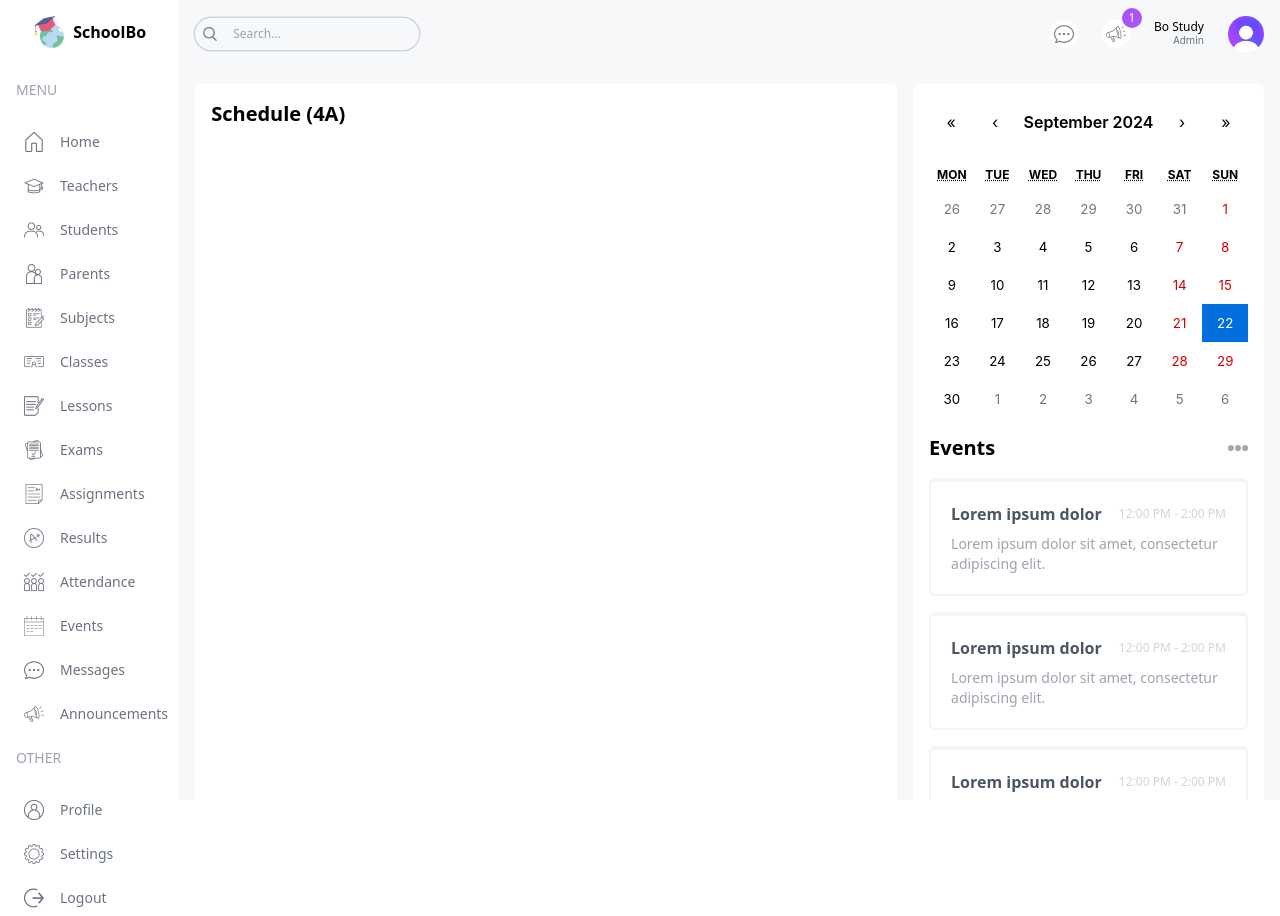
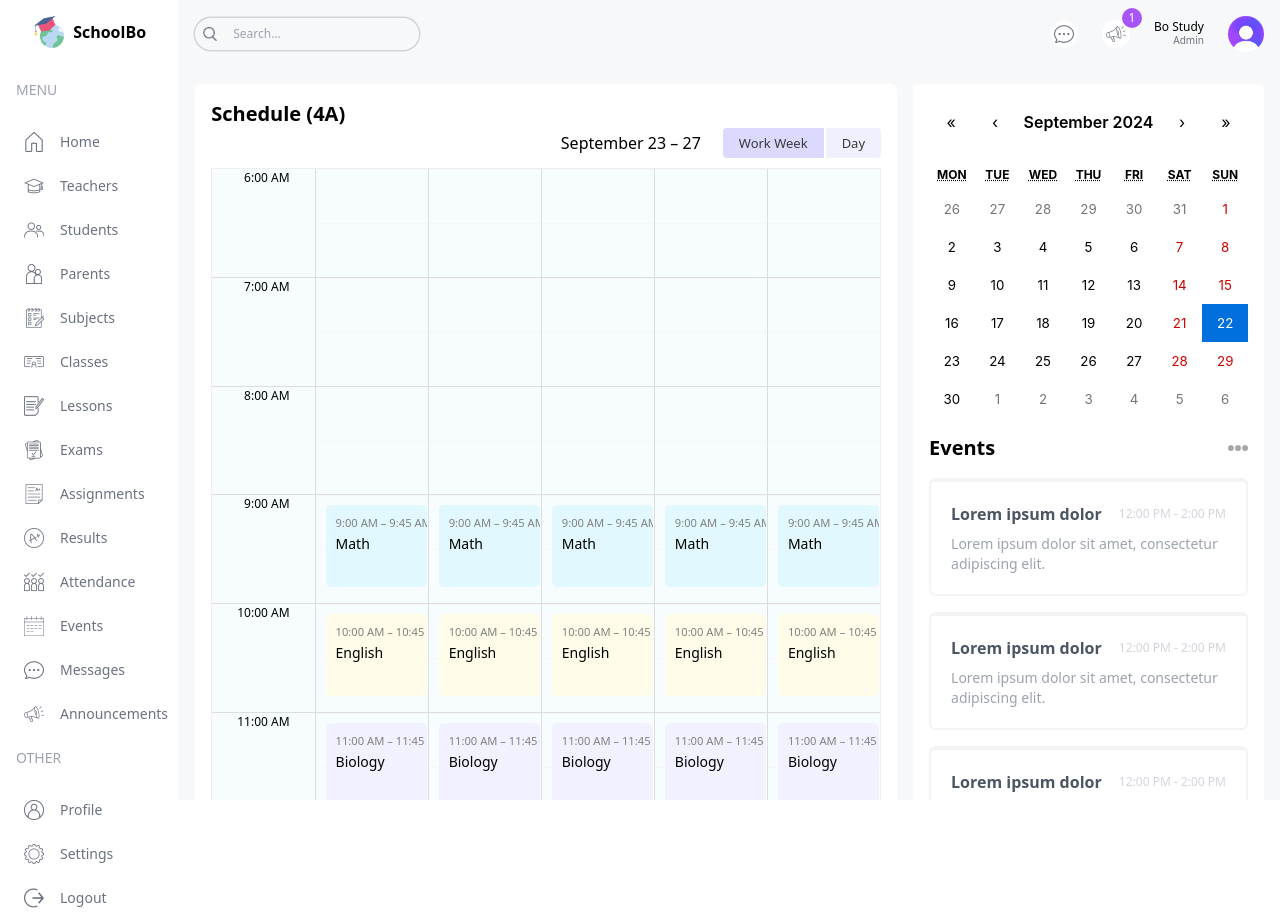
Before and after one commit to Bostudy26/SMD-UID, a Next.js app: page /student in a window 1280 px wide. Built offline with nearby package versions, Linux system fonts and the light colour scheme.

Commit message:
Feat: Layout teacher/parents/students / BigCalender

```diff
--- a/package.json
+++ b/package.json
@@ -10,6 +10,7 @@
   },
   "dependencies": {
     "@types/react-big-calendar": "^1.8.11",
+    "moment": "^2.30.1",
     "next": "14.2.13",
     "react": "^18",
     "react-big-calendar": "^1.14.1",
--- a/src/app/(dashboard)/layout.tsx
+++ b/src/app/(dashboard)/layout.tsx
@@ -20,7 +20,7 @@
         <Menu />
       </div>
       {/* RIGHT */}
-      <div className="w-[86%] md:w-[92%] lg:w-[84%] xl:w-[86%] bg-[#F7F8FA] overflow-scroll">
+      <div className="w-[86%] md:w-[92%] lg:w-[84%] xl:w-[86%] bg-[#F7F8FA] overflow-scroll flex flex-col">
         <Navbar />
         {children}
       </div>
--- a/src/app/(dashboard)/parent/page.tsx
+++ b/src/app/(dashboard)/parent/page.tsx
@@ -1,9 +1,22 @@
-import React from 'react'
+import Announcements from "@/components/Announcements";
+import BigCalendar from "@/components/BigCalender";
 
 const ParentPage = () => {
   return (
-    <div>ParentPage</div>
-  )
-}
+    <div className="flex-1 p-4 flex gap-4 flex-col xl:flex-row">
+      {/* LEFT */}
+      <div className="w-full xl:w-2/3">
+        <div className="h-full bg-white p-4 rounded-md">
+          <h1 className="text-xl font-semibold">Schedule (Bo Study)</h1>
+          <BigCalendar />
+        </div>
+      </div>
+      {/* RIGHT */}
+      <div className="w-full xl:w-1/3 flex flex-col gap-8">
+        <Announcements />
+      </div>
+    </div>
+  );
+};
 
-export default ParentPage
+export default ParentPage;
--- a/src/app/(dashboard)/student/page.tsx
+++ b/src/app/(dashboard)/student/page.tsx
@@ -1,4 +1,5 @@
 import Announcements from "@/components/Announcements";
+import BigCalendar from "@/components/BigCalender";
 import EventCalendar from "@/components/EventCalendar";
 
 const StudentPage = () => {
@@ -8,6 +9,7 @@
       <div className="w-full xl:w-2/3">
         <div className="h-full bg-white p-4 rounded-md">
           <h1 className="text-xl font-semibold">Schedule (4A)</h1>
+          <BigCalendar/>
         </div>
       </div>
       {/* RIGHT */}
--- a/src/app/(dashboard)/teacher/page.tsx
+++ b/src/app/(dashboard)/teacher/page.tsx
@@ -1,9 +1,22 @@
-import React from 'react'
+import Announcements from "@/components/Announcements";
+import BigCalendar from "@/components/BigCalender";
 
 const TeacherPage = () => {
   return (
-    <div>TeacherPage</div>
-  )
-}
+    <div className="flex-1 p-4 flex gap-4 flex-col xl:flex-row">
+      {/* LEFT */}
+      <div className="w-full xl:w-2/3">
+        <div className="h-full bg-white p-4 rounded-md">
+          <h1 className="text-xl font-semibold">Schedule</h1>
+          <BigCalendar />
+        </div>
+      </div>
+      {/* RIGHT */}
+      <div className="w-full xl:w-1/3 flex flex-col gap-8">
+        <Announcements />
+      </div>
+    </div>
+  );
+};
 
-export default TeacherPage
+export default TeacherPage;
--- a/src/app/globals.css
+++ b/src/app/globals.css
@@ -17,3 +17,93 @@
     background-color: #C3EBFA !important;
     color: black !important;
 }
+
+.rbc-btn-group:first-child {
+    display: none !important;
+  }
+
+  .rbc-toolbar-label {
+    text-align: right !important;
+    padding: 0px 20px !important;
+  }
+
+  .rbc-btn-group:last-child {
+    font-size: 13px !important;
+  }
+
+  .rbc-btn-group:last-child button {
+    border: none !important;
+    background-color: #f1f0ff !important;
+    margin-left: 2px !important;
+  }
+
+  .rbc-toolbar button.rbc-active {
+    background-color: #dbdafe !important;
+    box-shadow: none !important;
+  }
+
+  .rbc-time-view {
+    border-color: #eee !important;
+  }
+
+  .rbc-time-header {
+    display: none !important;
+  }
+
+  .rbc-time-content {
+    border: none !important;
+  }
+
+  .rbc-time-gutter.rbc-time-column {
+    font-size: 12px !important;
+  }
+
+  .rbc-time-gutter.rbc-time-column .rbc-timeslot-group {
+    padding: 0px 20px !important;
+  }
+
+  .rbc-timeslot-group {
+    background-color: #f7fdff !important;
+  }
+
+  .rbc-day-slot {
+    font-size: 14px !important;
+  }
+
+  .rbc-event {
+    border: none !important;
+    color: black !important;
+    padding: 10px !important;
+    margin: 10px !important;
+    width: 99% !important;
+  }
+
+  .rbc-event:nth-child(1) {
+    background-color: #e2f8ff !important;
+  }
+  .rbc-event:nth-child(2) {
+    background-color: #fefce8 !important;
+  }
+  .rbc-event:nth-child(3) {
+    background-color: #f2f1ff !important;
+  }
+  .rbc-event:nth-child(4) {
+    background-color: #fdf2fb !important;
+  }
+  .rbc-event:nth-child(5) {
+    background-color: #e2f8ff !important;
+  }
+  .rbc-event:nth-child(6) {
+    background-color: #fefce8 !important;
+  }
+  .rbc-event:nth-child(7) {
+    background-color: #f2f1ff !important;
+  }
+  .rbc-event:nth-child(8) {
+    background-color: #fdf2fb !important;
+  }
+
+  .rbc-event-label{
+    color: gray !important;
+    margin-bottom: 5px;
+  }
--- /dev/null
+++ b/src/components/BigCalender.tsx
@@ -0,0 +1,34 @@
+"use client";
+
+import { Calendar, momentLocalizer, View, Views } from "react-big-calendar";
+import moment from "moment";
+import { calendarEvents } from "@/lib/data";
+import "react-big-calendar/lib/css/react-big-calendar.css";
+import { useState } from "react";
+
+const localizer = momentLocalizer(moment);
+
+const BigCalendar = () => {
+  const [view, setView] = useState<View>(Views.WORK_WEEK);
+
+  const handleOnChangeView = (selectedView: View) => {
+    setView(selectedView);
+  };
+
+  return (
+    <Calendar
+      localizer={localizer}
+      events={calendarEvents}
+      startAccessor="start"
+      endAccessor="end"
+      views={["work_week", "day"]}
+      view={view}
+      style={{ height: "98%" }}
+      onView={handleOnChangeView}
+      min={new Date(2025, 1, 0, 6, 0, 0)}
+      max={new Date(2025, 1, 0, 17, 0, 0)}
+    />
+  );
+};
+
+export default BigCalendar;
--- a/src/lib/data.ts
+++ b/src/lib/data.ts
@@ -921,143 +921,169 @@
   {
     title: "Math",
     allDay: false,
-    start: new Date(2024, 7, 12, 8, 0),
-    end: new Date(2024, 7, 12, 8, 45),
+    start: new Date(2024, 8, 23, 9, 0),
+    end: new Date(2024, 8, 23, 9, 45),
   },
   {
     title: "English",
     allDay: false,
-    start: new Date(2024, 7, 12, 9, 0),
-    end: new Date(2024, 7, 12, 9, 45),
+    start: new Date(2024, 8, 23, 10, 0),
+    end: new Date(2024, 8, 23, 10, 45),
   },
   {
     title: "Biology",
     allDay: false,
-    start: new Date(2024, 7, 12, 10, 0),
-    end: new Date(2024, 7, 12, 10, 45),
+    start: new Date(2024, 8, 23, 11, 0),
+    end: new Date(2024, 8, 23, 11, 45),
   },
   {
     title: "Physics",
     allDay: false,
-    start: new Date(2024, 7, 12, 11, 0),
-    end: new Date(2024, 7, 12, 11, 45),
+    start: new Date(2024, 8, 23, 12, 0),
+    end: new Date(2024, 8, 23, 12, 45),
   },
   {
     title: "Chemistry",
     allDay: false,
-    start: new Date(2024, 7, 12, 13, 0),
-    end: new Date(2024, 7, 12, 13, 45),
+    start: new Date(2024, 8, 23, 13, 0),
+    end: new Date(2024, 8, 23, 13, 45),
   },
   {
     title: "History",
     allDay: false,
-    start: new Date(2024, 7, 12, 14, 0),
-    end: new Date(2024, 7, 12, 14, 45),
+    start: new Date(2024, 8, 23, 14, 0),
+    end: new Date(2024, 8, 23, 14, 45),
+  },
+  {
+    title: "Math",
+    allDay: false,
+    start: new Date(2024, 8, 24, 9, 0),
+    end: new Date(2024, 8, 24, 9, 45),
   },
   {
     title: "English",
     allDay: false,
-    start: new Date(2024, 7, 13, 9, 0),
-    end: new Date(2024, 7, 13, 9, 45),
+    start: new Date(2024, 8, 24, 10, 0),
+    end: new Date(2024, 8, 24, 10, 45),
   },
   {
     title: "Biology",
     allDay: false,
-    start: new Date(2024, 7, 13, 10, 0),
-    end: new Date(2024, 7, 13, 10, 45),
+    start: new Date(2024, 8, 24, 11, 0),
+    end: new Date(2024, 8, 24, 11, 45),
   },
   {
     title: "Physics",
     allDay: false,
-    start: new Date(2024, 7, 13, 11, 0),
-    end: new Date(2024, 7, 13, 11, 45),
+    start: new Date(2024, 8, 24, 12, 0),
+    end: new Date(2024, 8, 24, 12, 45),
   },
-
+  {
+    title: "Chemistry",
+    allDay: false,
+    start: new Date(2024, 8, 24, 13, 0),
+    end: new Date(2024, 8, 24, 13, 45),
+  },
   {
     title: "History",
     allDay: false,
-    start: new Date(2024, 7, 13, 14, 0),
-    end: new Date(2024, 7, 13, 14, 45),
+    start: new Date(2024, 8, 24, 14, 0),
+    end: new Date(2024, 8, 24, 14, 45),
   },
   {
     title: "Math",
     allDay: false,
-    start: new Date(2024, 7, 14, 8, 0),
-    end: new Date(2024, 7, 14, 8, 45),
+    start: new Date(2024, 8, 25, 9, 0),
+    end: new Date(2024, 8, 25, 9, 45),
+  },
+  {
+    title: "English",
+    allDay: false,
+    start: new Date(2024, 8, 25, 10, 0),
+    end: new Date(2024, 8, 25, 10, 45),
   },
   {
     title: "Biology",
     allDay: false,
-    start: new Date(2024, 7, 14, 10, 0),
-    end: new Date(2024, 7, 14, 10, 45),
+    start: new Date(2024, 8, 25, 11, 0),
+    end: new Date(2024, 8, 25, 11, 45),
   },
-
+  {
+    title: "Physics",
+    allDay: false,
+    start: new Date(2024, 8, 25, 12, 0),
+    end: new Date(2024, 8, 25, 12, 45),
+  },
+  {
+    title: "Math",
+    allDay: false,
+    start: new Date(2024, 8, 26, 9, 0),
+    end: new Date(2024, 8, 26, 9, 45),
+  },
+  {
+    title: "English",
+    allDay: false,
+    start: new Date(2024, 8, 26, 10, 0),
+    end: new Date(2024, 8, 26, 10, 45),
+  },
+  {
+    title: "Biology",
+    allDay: false,
+    start: new Date(2024, 8, 26, 11, 0),
+    end: new Date(2024, 8, 26, 11, 45),
+  },
+  {
+    title: "Physics",
+    allDay: false,
+    start: new Date(2024, 8, 26, 12, 0),
+    end: new Date(2024, 8, 26, 12, 45),
+  },
   {
     title: "Chemistry",
     allDay: false,
-    start: new Date(2024, 7, 14, 13, 0),
-    end: new Date(2024, 7, 14, 13, 45),
+    start: new Date(2024, 8, 26, 13, 0),
+    end: new Date(2024, 8, 26, 13, 45),
   },
   {
     title: "History",
     allDay: false,
-    start: new Date(2024, 7, 14, 14, 0),
-    end: new Date(2024, 7, 13, 14, 45),
+    start: new Date(2024, 8, 26, 14, 0),
+    end: new Date(2024, 8, 26, 14, 45),
+  },
+  {
+    title: "Math",
+    allDay: false,
+    start: new Date(2024, 8, 27, 9, 0),
+    end: new Date(2024, 8, 27, 9, 45),
   },
   {
     title: "English",
     allDay: false,
-    start: new Date(2024, 7, 15, 9, 0),
-    end: new Date(2024, 7, 15, 9, 45),
+    start: new Date(2024, 8, 27, 10, 0),
+    end: new Date(2024, 8, 27, 10, 45),
   },
   {
     title: "Biology",
     allDay: false,
-    start: new Date(2024, 7, 15, 10, 0),
-    end: new Date(2024, 7, 15, 10, 45),
+    start: new Date(2024, 8, 27, 11, 0),
+    end: new Date(2024, 8, 27, 11, 45),
   },
   {
     title: "Physics",
     allDay: false,
-    start: new Date(2024, 7, 15, 11, 0),
-    end: new Date(2024, 7, 15, 11, 45),
-  },
-
-  {
-    title: "History",
-    allDay: false,
-    start: new Date(2024, 7, 15, 14, 0),
-    end: new Date(2024, 7, 15, 14, 45),
-  },
-  {
-    title: "Math",
-    allDay: false,
-    start: new Date(2024, 7, 16, 8, 0),
-    end: new Date(2024, 7, 16, 8, 45),
-  },
-  {
-    title: "English",
-    allDay: false,
-    start: new Date(2024, 7, 16, 9, 0),
-    end: new Date(2024, 7, 16, 9, 45),
-  },
-
-  {
-    title: "Physics",
-    allDay: false,
-    start: new Date(2024, 7, 16, 11, 0),
-    end: new Date(2024, 7, 16, 11, 45),
+    start: new Date(2024, 8, 27, 12, 0),
+    end: new Date(2024, 8, 27, 12, 45),
   },
   {
     title: "Chemistry",
     allDay: false,
-    start: new Date(2024, 7, 16, 13, 0),
-    end: new Date(2024, 7, 16, 13, 45),
+    start: new Date(2024, 8, 27, 13, 0),
+    end: new Date(2024, 8, 27, 13, 45),
   },
   {
     title: "History",
     allDay: false,
-    start: new Date(2024, 7, 16, 14, 0),
-    end: new Date(2024, 7, 16, 14, 45),
+    start: new Date(2024, 8, 27, 14, 0),
+    end: new Date(2024, 8, 27, 14, 45),
   },
 ];
```
Also changed, not shown: 1 other file (tests, documents, lock files or other folders).
